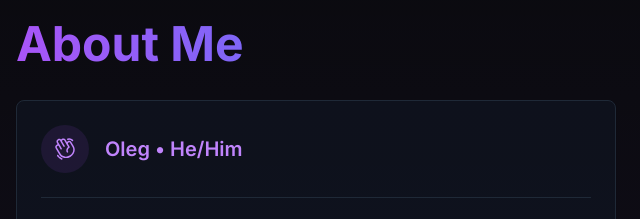
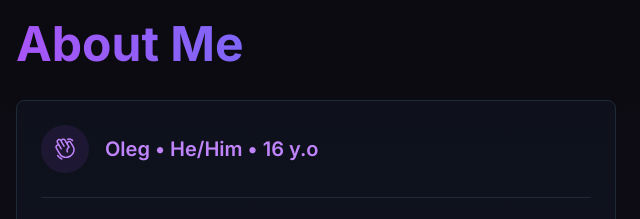
Before and after one commit to dudoska/dudoska.github.io, a plain HTML site: page index.html in a window 1280 px wide. Shown: the part 860-1079 px from the top of the page, 0-640 px from the left. Drawn offline with Linux system fonts and the light colour scheme; no server answers.

Commit message:
Added info about age
Took 11 minutes

```diff
--- a/index.html
+++ b/index.html
@@ -255,6 +255,7 @@
                           <h3
                             class="text-xl font-semibold text-purple-400"
                             data-id="39"
+                            id="about-me"
                           >
                             Oleg • He/Him
                           </h3>
@@ -1619,4 +1620,5 @@
   </script>
   <script src="src/js/email-protection.js"></script>
   <script src="src/js/activity.js"></script>
+  <script src="src/js/age.js"></script>
 </html>
--- a/src/js/activity.js
+++ b/src/js/activity.js
@@ -5,7 +5,6 @@ fetch(apiUrl)
     .then(data => {
         const status = document.getElementById('status');
         const statusCurrent = data.status;
-        console.log(statusCurrent)
         if (statusCurrent) {
             status.textContent = `Status: ${statusCurrent}`;
         }
--- /dev/null
+++ b/src/js/age.js
@@ -0,0 +1,13 @@
+document.addEventListener('DOMContentLoaded', function() {
+    const unixTimestamp = 1206702900;
+    const timestampDate = new Date(unixTimestamp * 1000);
+    const now = new Date();
+    const diffTime = Math.abs(now - timestampDate);
+    const diffYears = Math.floor(diffTime / (1000 * 60 * 60 * 24 * 365));
+    let relativeTime = '';
+    if (diffYears > 0) {
+        relativeTime += `${diffYears}`;
+    }
+    relativeTime += ' y.o';
+    document.getElementById('about-me').textContent = "Oleg • He/Him • " + relativeTime.trim();
+});
```
